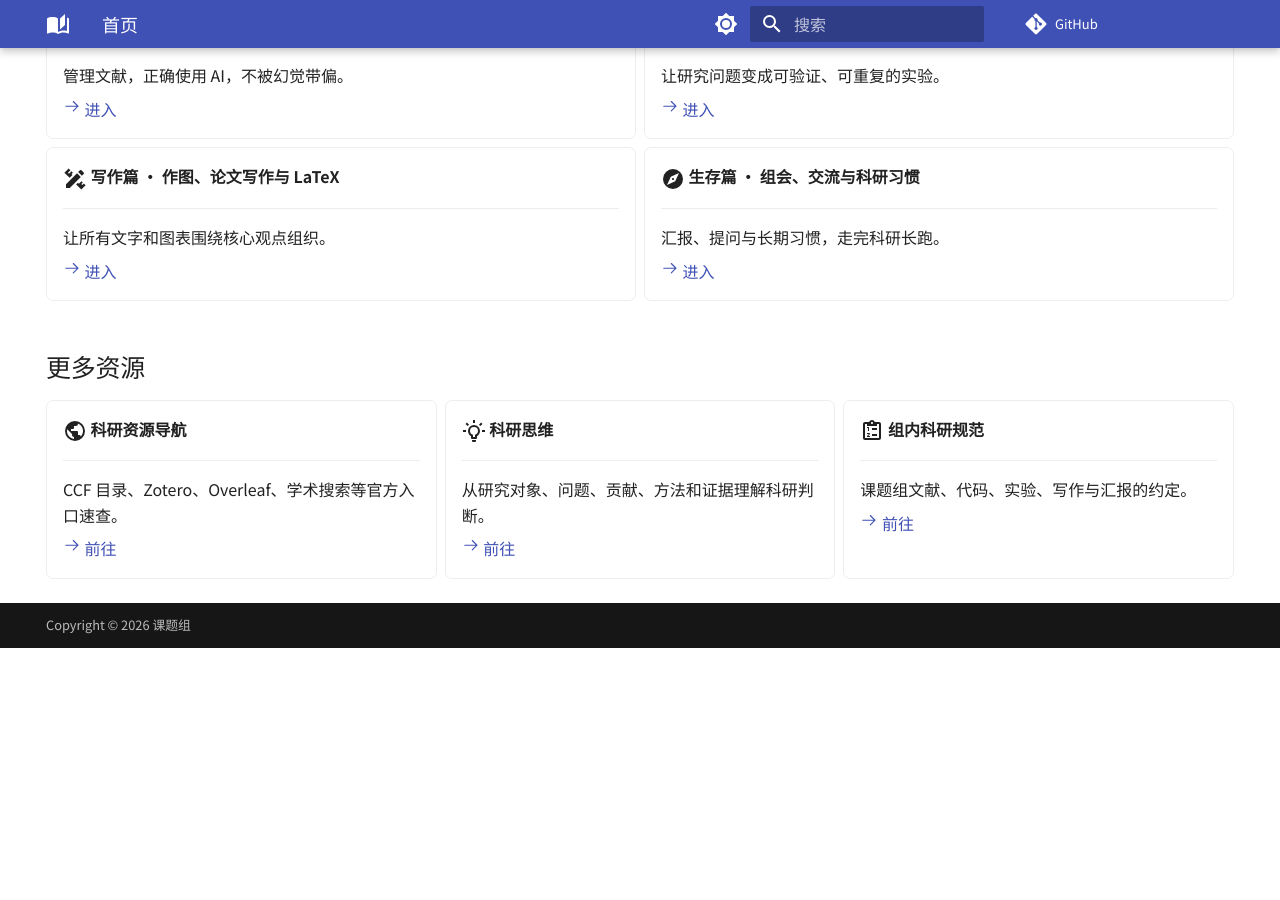
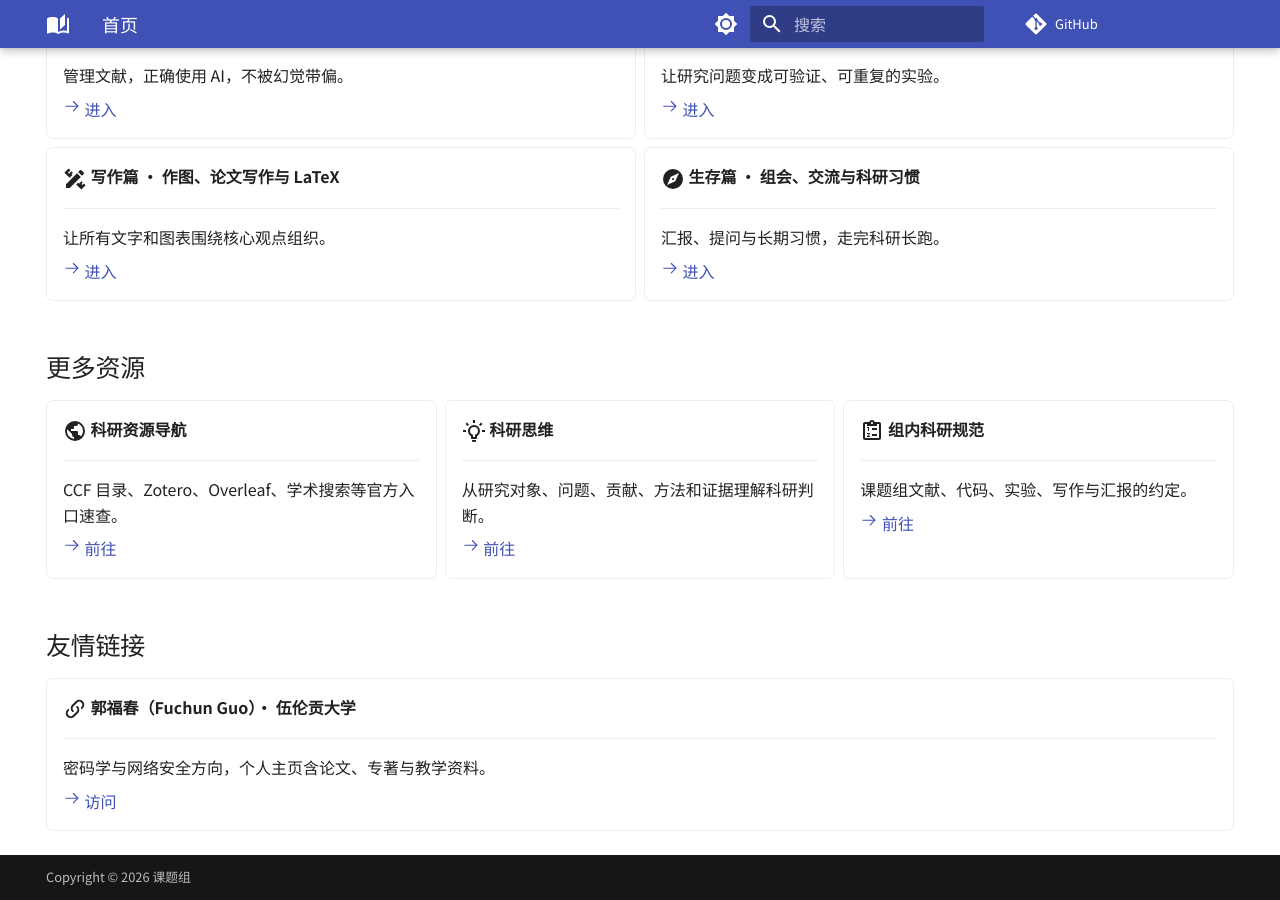
Before and after one commit to jesili/research-36-strategies, an MkDocs documentation site: the page built from docs/index.md, in a window 1280 px wide and 900 px high, scrolled down 1238 px. Built offline with MkDocs 1.6.1 and Material for MkDocs 9.7.7, drawn with Linux system fonts in a browser that asks for light colours; comment, search, counter and statistics services are not loaded; before the commit the page ends 1886 px from its top, so only the background shows below that.

Commit message:
docs(首页): 新增「友情链接」区块（郭福春/伍伦贡大学主页）

```diff
--- a/docs/index.md
+++ b/docs/index.md
@@ -127,3 +127,15 @@ hide:
     [:octicons-arrow-right-24: 前往](lab-norms/index.md)
 
 </div>
+## 友情链接
+
+<div class="grid cards" markdown>
+
+-    :material-link-variant:{ .lg .middle } __郭福春（Fuchun Guo）· 伍伦贡大学__
+
+     ---
+    密码学与网络安全方向，个人主页含论文、专著与教学资料。
+
+     [:octicons-arrow-right-24: 访问](https://documents.uow.edu.au/~fuchun/)
+
+</div>
```
